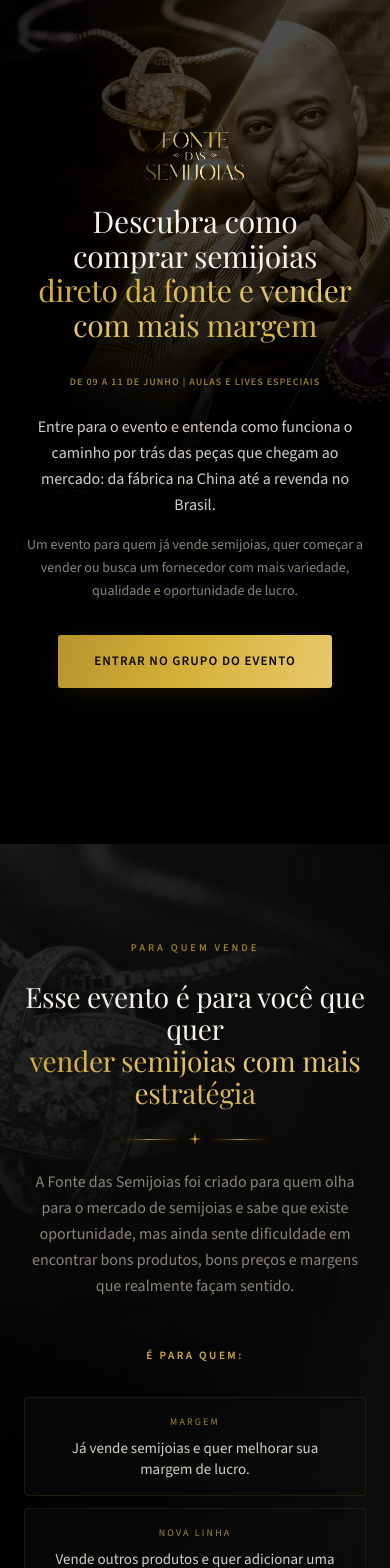
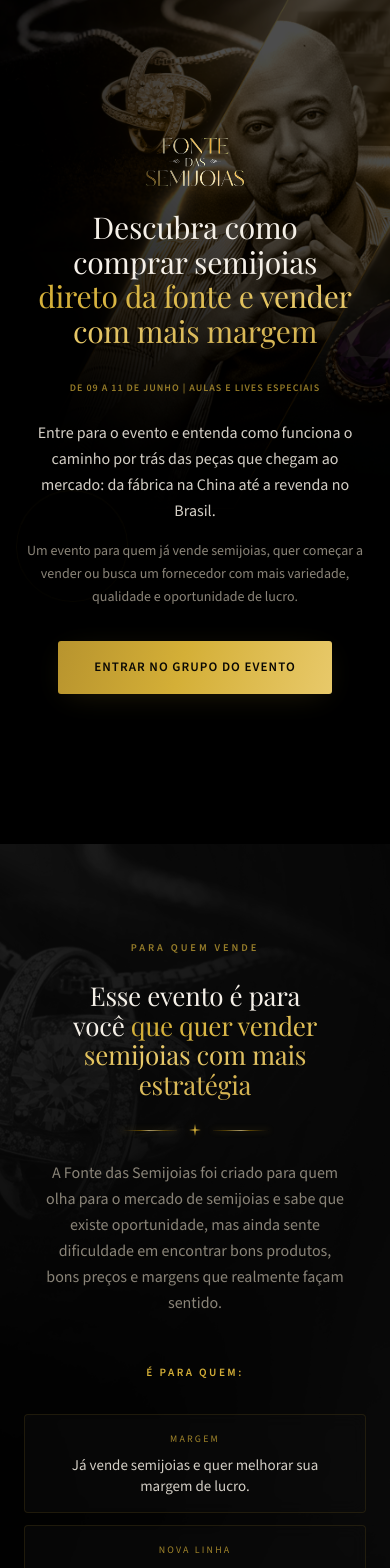
Before and after one commit to joaosilva25/po-fontesemijoias, a React (Vite) app: page / in a window 390 px wide. Shown: the top 1568 px of the page. Built offline with nearby package versions, Linux system fonts and the light colour scheme; a web font is replaced by a local one.

Commit message:
fix: adjust 1/3

```diff
--- a/src/components/ui/SectionBackdrop.tsx
+++ b/src/components/ui/SectionBackdrop.tsx
@@ -8,7 +8,7 @@
       <div
         className={`absolute inset-0 bg-[url('/BannerMobile.png')] bg-cover bg-center bg-no-repeat opacity-95 md:bg-[url('/Banner.png')] ${grayscale ? 'grayscale' : ''}`}
       />
-      <div className="absolute inset-0 bg-black/35" />
+      <div className="absolute inset-0 bg-black/50" />
     </div>
   )
 }
--- a/src/components/ui/SectionHeader.tsx
+++ b/src/components/ui/SectionHeader.tsx
@@ -18,14 +18,18 @@
 }: SectionHeaderProps) {
   const alignClass = align === 'center' ? 'text-center mx-auto items-center' : 'text-left items-start'
 
+  const widthClass =
+    align === 'center' ? 'w-full max-w-[19rem] min-[400px]:max-w-[21rem] sm:max-w-3xl' : 'max-w-3xl'
+
   return (
-    <header className={`flex max-w-3xl flex-col ${alignClass}`}>
+    <header className={`flex flex-col ${widthClass} ${alignClass}`}>
       {eyebrow && <SectionEyebrow>{eyebrow}</SectionEyebrow>}
-      <h2 className="font-display text-[clamp(1.75rem,4vw,2.75rem)] font-normal leading-[1.15] tracking-normal text-ink">
-        {title}
+      <h2 className="font-display text-[clamp(1.625rem,4.8vw,2.75rem)] font-normal leading-[1.22] tracking-normal text-balance text-pretty text-ink">
+        <span>{title}</span>
         {titleHighlight && (
           <>
-            <br />
+            <span className="md:hidden">&nbsp;</span>
+            <br className="hidden md:block" />
             <em className="text-shimmer not-italic">{titleHighlight}</em>
           </>
         )}
--- a/src/constants/event.ts
+++ b/src/constants/event.ts
@@ -20,8 +20,8 @@
 
 export const AUDIENCE = {
   eyebrow: 'Para quem vende',
-  title: 'Esse evento é para você que quer',
-  titleHighlight: 'vender semijoias com mais estratégia',
+  title: 'Esse evento é para você',
+  titleHighlight: 'que quer vender semijoias com mais estratégia',
   intro:
     'A Fonte das Semijoias foi criado para quem olha para o mercado de semijoias e sabe que existe oportunidade, mas ainda sente dificuldade em encontrar bons produtos, bons preços e margens que realmente façam sentido.',
   subtitle: 'É para quem:',
@@ -37,8 +37,8 @@
 
 export const IMPORT = {
   eyebrow: 'Conteúdo do evento',
-  title: 'Uma visão clara sobre importação,',
-  titleHighlight: 'fornecedor e venda de semijoias',
+  title: 'Uma visão clara sobre',
+  titleHighlight: 'importação, fornecedor e venda de semijoias',
   intro:
     'Durante o evento, vamos mostrar por que comprar direto da fonte pode ser uma grande vantagem para quem quer trabalhar com semijoias.',
   subtitle: 'Você vai entender:',
--- a/src/sections/FinalCtaSection.tsx
+++ b/src/sections/FinalCtaSection.tsx
@@ -9,7 +9,7 @@
       <Container className="flex flex-col items-center text-center">
         <SectionEyebrow>{FINAL_CTA.eyebrow}</SectionEyebrow>
 
-        <h2 className="max-w-2xl font-display text-[clamp(2rem,4.5vw,3.25rem)] font-normal leading-[1.15] text-ink">
+        <h2 className="max-w-[19rem] font-display text-[clamp(1.75rem,4.8vw,3.25rem)] font-normal leading-[1.22] text-balance text-pretty text-ink min-[400px]:max-w-[21rem] sm:max-w-2xl">
           {FINAL_CTA.title}
         </h2>
 
--- a/src/sections/HeroSection.tsx
+++ b/src/sections/HeroSection.tsx
@@ -24,7 +24,7 @@
 
   return (
 
-    <section className="relative flex min-h-svh flex-col justify-center overflow-hidden pb-20 pt-14">
+    <section className="relative flex min-h-svh flex-col justify-center overflow-hidden pb-20 pt-17">
 
       <div
         className="pointer-events-none absolute inset-0 bg-[url('/HeroMobile.png')] bg-cover bg-top bg-no-repeat md:bg-[url('/Hero.png')] md:bg-center"
```
